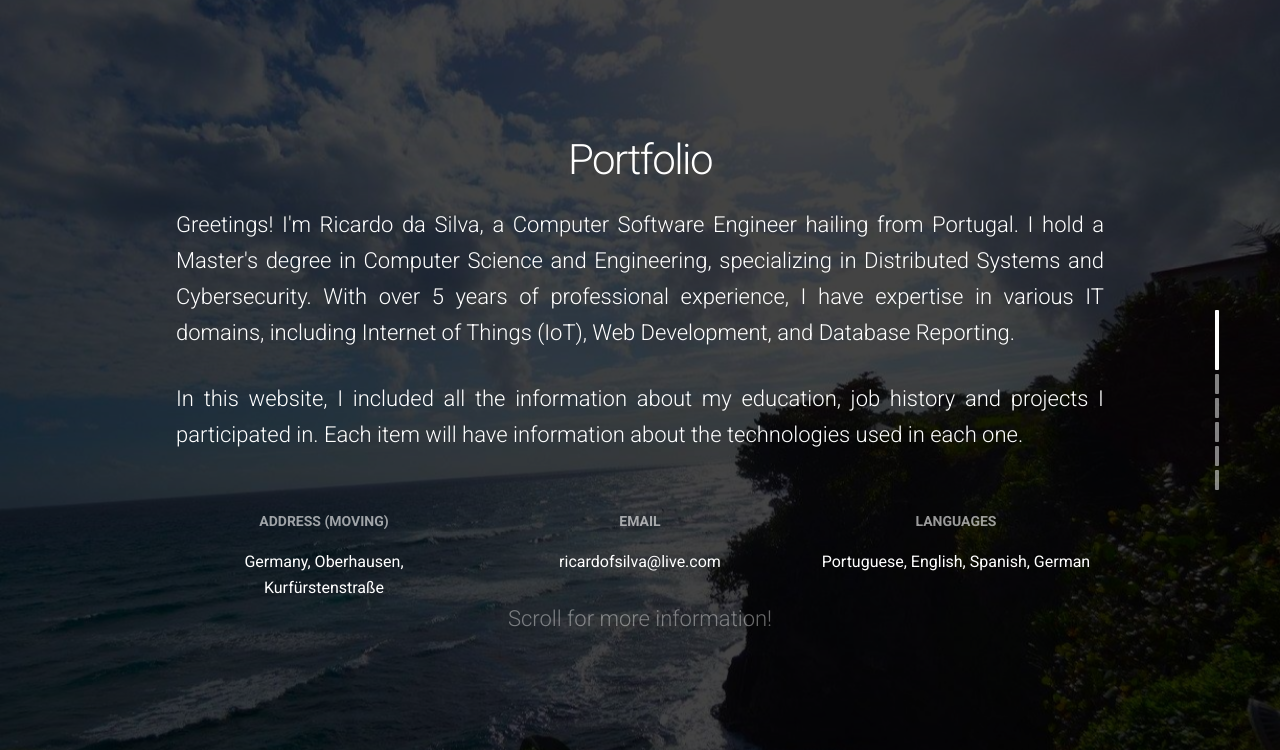
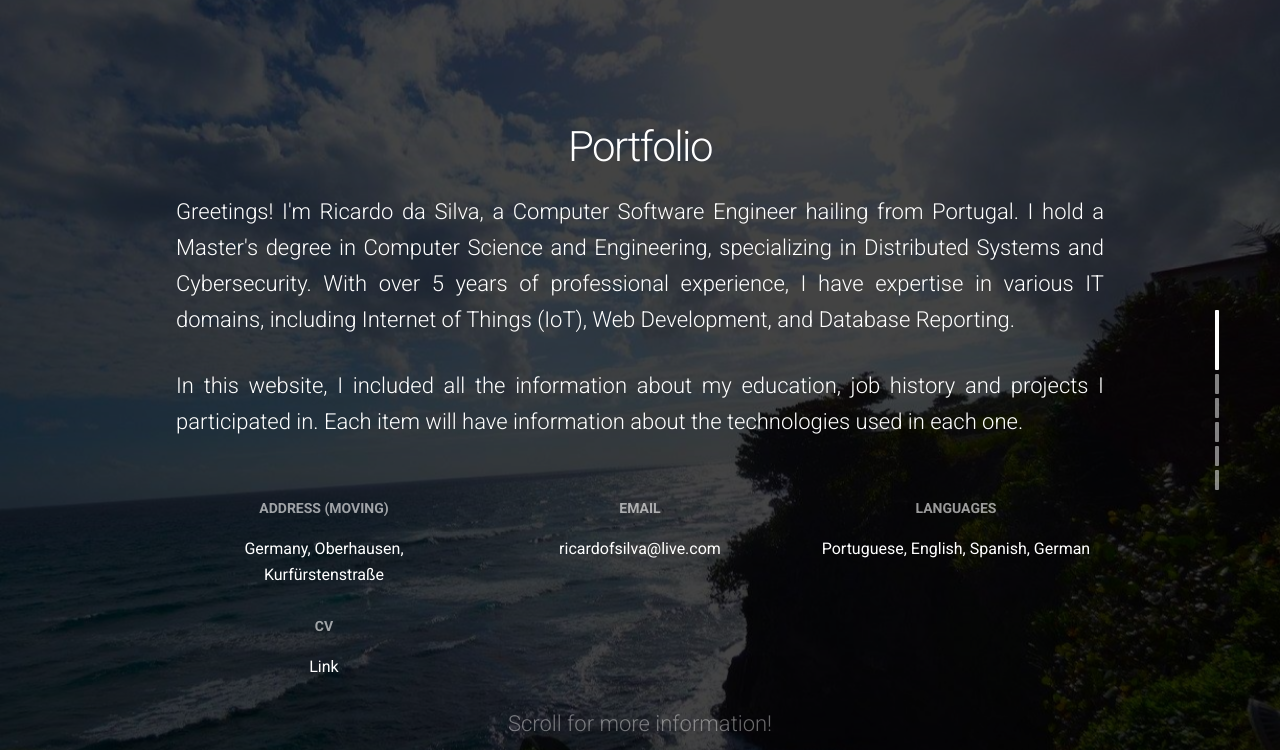
Before and after one commit to genlike/genlike.github.io, a plain HTML site: page index.html in a window 1280 px wide. Shown: the top 750 px of the page. Drawn offline with nearby package versions, Linux system fonts and the light colour scheme.

Commit message:
added cv

```diff
--- a/index.html
+++ b/index.html
@@ -191,6 +191,16 @@
                                         <h6 class="uppercase opacity-6 margin-top-3 margin-bottom-2">Languages</h6>
                                         <p class="tiny">
                                             <a class="" href="#">Portuguese, English, Spanish, German</a>
+                                        </p>
+                                    </div>
+                                </li>
+                                <li class="col-12-12 ae-3"></li>
+
+                                <li class="col-4-12 ae-3">
+                                    <div class="fix-3-12 equalElement">
+                                        <h6 class="uppercase opacity-6 margin-top-3 margin-bottom-2">CV</h6>
+                                        <p class="tiny">
+                                            <a class="" href="cv.pdf">Link</a>
                                         </p>
                                     </div>
                                 </li>
--- a/js/custom.js
+++ b/js/custom.js
@@ -790,7 +790,7 @@ function setupSlide2(){
 
         li.appendChild(titleD);
         li.appendChild(tul);
-        li.setAttribute('class', 'col-2-12 col-tablet-1-3 col-phablet-1-2 col-phone-1-1 ae-7 fadeIn')
+        li.setAttribute('class', 'col-2-12 equalElement col-tablet-1-3 col-phablet-1-2 col-phone-1-1 ae-7 fadeIn')
         for(let tec of tecType[key]){
             tul.appendChild(createTecLi(tec));
         }
```
Also changed, not shown: 1 other file.
